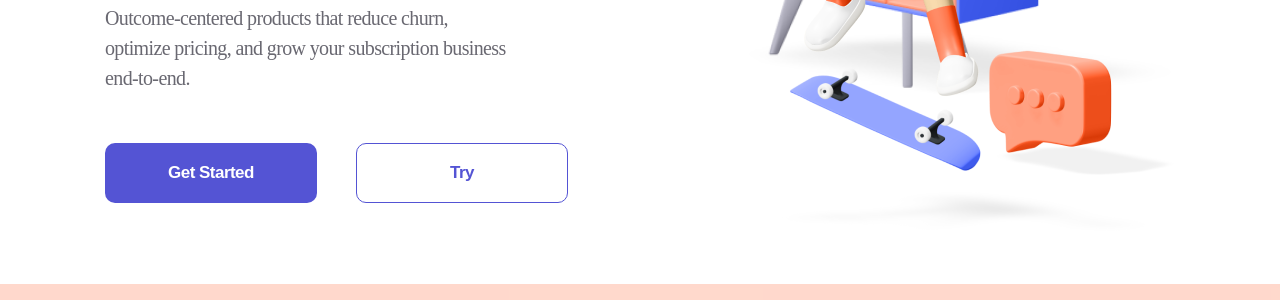
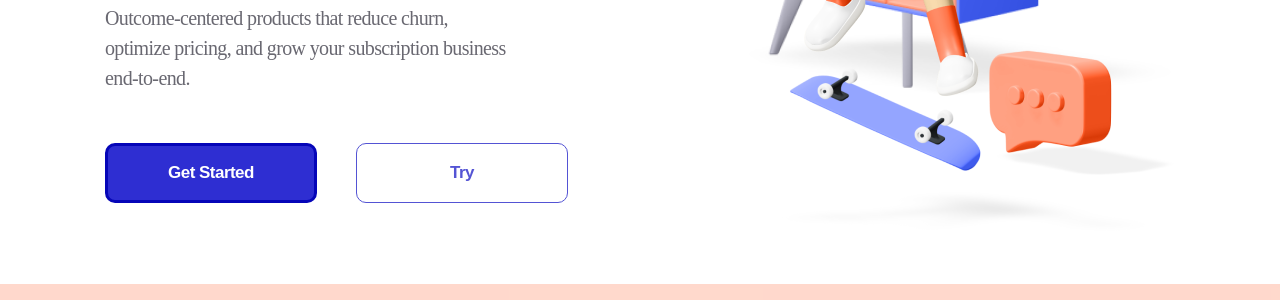
Before and after one commit to AntonShuvaev1/logoipsum, a plain HTML site: page index.html in a window 1280 px wide. In both pictures the pointer is over the button 211 px from the left and 648 px from the top of the page. Shown: the part 475-775 px from the top of the page. Drawn offline with Linux system fonts and the light colour scheme.

Commit message:
Add files via upload

```diff
--- a/style/style.css
+++ b/style/style.css
@@ -87,9 +87,20 @@
   background: #5454d4;
 }
 
+.button_violet:hover {
+  background-color: #2e2ed2;
+  border: 3px solid #0606b8;
+  transition: 0.8s;
+}
+
 .button_transperent {
   background: none;
   color: #5454d4;
   border: 1px solid #5454d4;
   margin-left: 35px;
 }
+
+.button_transperent:hover {
+  border: 3px solid #0606b8;
+  transition: 0.5s;
+}
```
